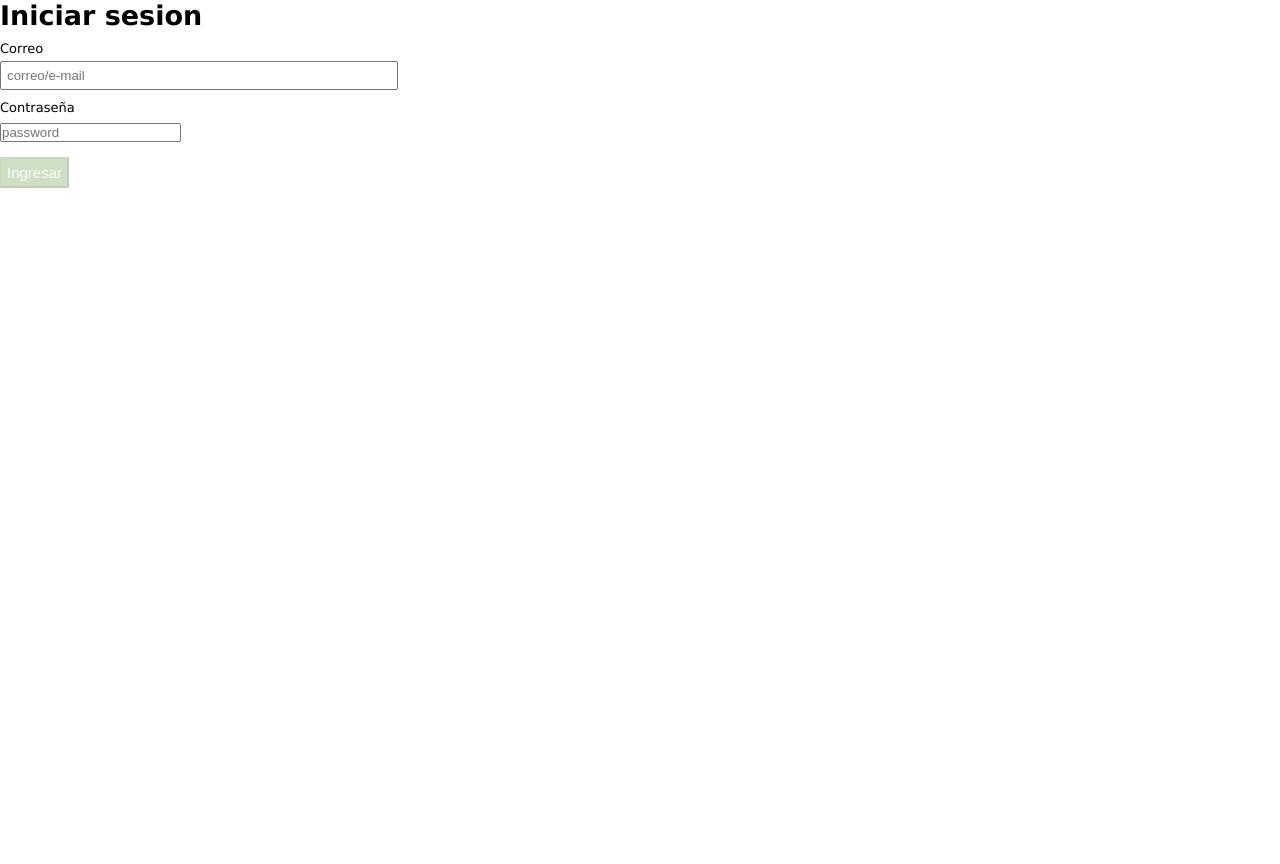
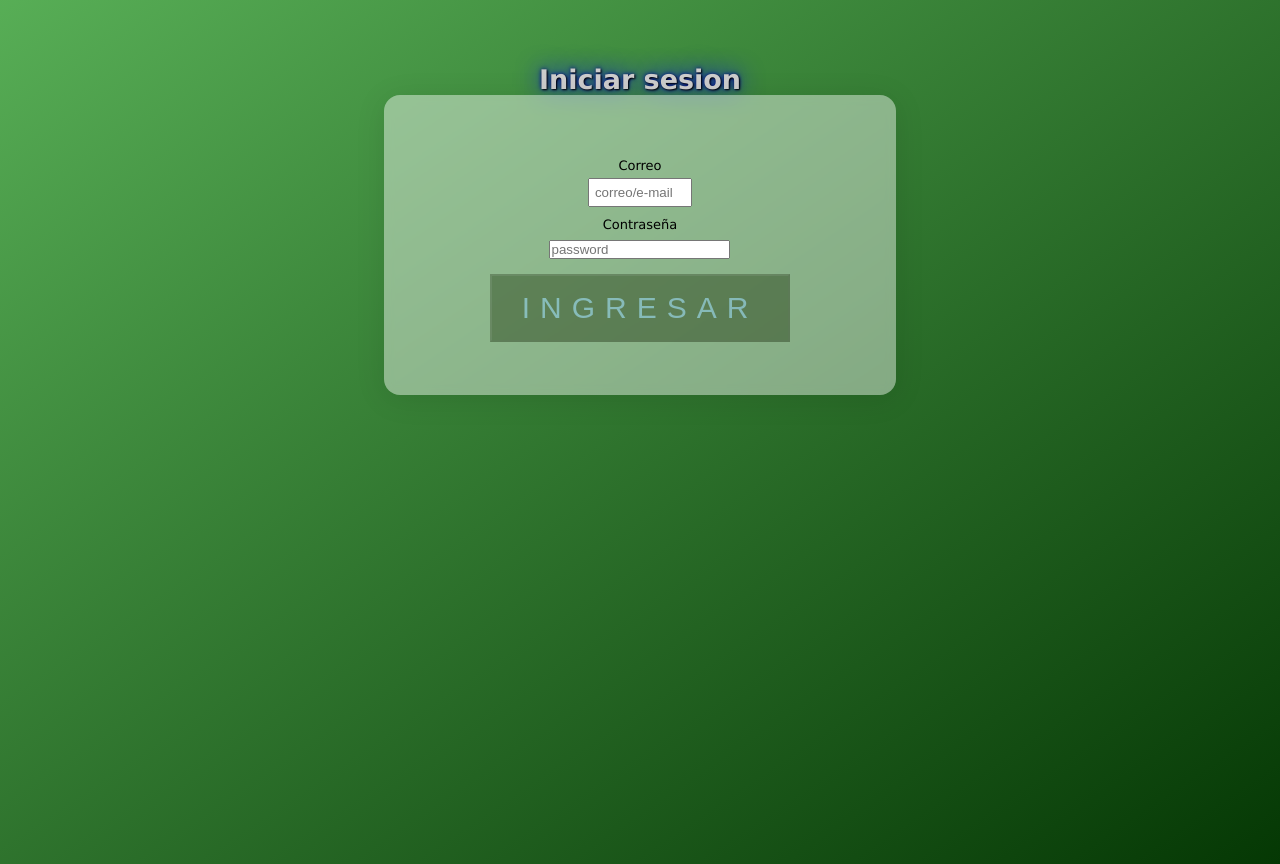
Before and after one commit to mahNugga/webapp, an Angular app: page / in a window 1280 px wide. Before the commit the page ends 800 px from the top, so only its background shows below. Built offline with nearby package versions, Linux system fonts and the light colour scheme.

Commit message:
menos feo

```diff
--- a/src/app/app.module.ts
+++ b/src/app/app.module.ts
@@ -22,6 +22,8 @@ import { EntradaEmpleadoComponent } from './entrada-empleado/entrada-empleado.co
 import { CabEmpleadoComponent } from './cab-empleado/cab-empleado.component';
 import { EntradaClienteComponent } from './entrada-cliente/entrada-cliente.component';
 import { CabClienteComponent } from './cab-cliente/cab-cliente.component';
+import { EntradaPrincipalComponent } from './entrada-principal/entrada-principal.component';
+import { CabMainComponent } from './cab-main/cab-main.component';
 
 @NgModule({
   declarations: [
@@ -41,7 +43,9 @@ import { CabClienteComponent } from './cab-cliente/cab-cliente.component';
     EntradaEmpleadoComponent,
     CabEmpleadoComponent,
     EntradaClienteComponent,
-    CabClienteComponent
+    CabClienteComponent,
+    EntradaPrincipalComponent,
+    CabMainComponent
   ],
   imports: [
     BrowserModule,
--- /dev/null
+++ b/src/app/cab-main/cab-main.component.html
@@ -0,0 +1 @@
+<p>cab-main works!</p>
--- /dev/null
+++ b/src/app/cab-main/cab-main.component.ts
@@ -0,0 +1,15 @@
+import { Component, OnInit } from '@angular/core';
+
+@Component({
+  selector: 'app-cab-main',
+  templateUrl: './cab-main.component.html',
+  styleUrls: ['./cab-main.component.scss']
+})
+export class CabMainComponent implements OnInit {
+
+  constructor() { }
+
+  ngOnInit(): void {
+  }
+
+}
--- /dev/null
+++ b/src/app/entrada-principal/entrada-principal.component.html
@@ -0,0 +1 @@
+<p>entrada-principal works!</p>
--- /dev/null
+++ b/src/app/entrada-principal/entrada-principal.component.ts
@@ -0,0 +1,15 @@
+import { Component, OnInit } from '@angular/core';
+
+@Component({
+  selector: 'app-entrada-principal',
+  templateUrl: './entrada-principal.component.html',
+  styleUrls: ['./entrada-principal.component.scss']
+})
+export class EntradaPrincipalComponent implements OnInit {
+
+  constructor() { }
+
+  ngOnInit(): void {
+  }
+
+}
--- a/src/app/login/login.component.html
+++ b/src/app/login/login.component.html
@@ -1,6 +1,11 @@
 
-<div class="principalglobal">
-    <h2>{{titulo}}</h2>
+<div class="principallogin">
+    <h2 style="color: #ccc;">{{titulo}}</h2>
+        <!-- <input type="submit" value="Ingresar" [disabled]="!ingresoForm.form.valid"
+
+        /> -->
+        <div class="buddy">
+
             <form #ingresoForm="ngForm" (ngSubmit)="ingresar(ingresoForm)">
                 <p>
                     <label for="correo">Correo</label>
@@ -8,7 +13,7 @@
                     #correo="ngModel"[(ngModel)]="usuario.correo"
                      placeholder="correo/e-mail" required/>
                      <span *ngIf="correo.touched && !correo.valid">
-                El correo debe ser valido!
+                        <strong>correo debe ser valido!</strong>
                      </span>
 
                 </p>
@@ -18,9 +23,18 @@
                      #password="ngModel"[(ngModel)]="usuario.password"
                      placeholder="password" required/>
                      <span *ngIf="password.touched && !password.valid">
-                Debe ingresar una contraseña!
+                        <strong>ingresar una contraseña!</strong>
                      </span>
                 </p>
-        <input type="submit" value="Ingresar" [disabled]="!ingresoForm.form.valid"/>
+            <button type="submit" class="PCbtn" [disabled]="!(ingresoForm.form.valid)">
+                <span></span>
+                <span></span>
+                <span></span>
+                <span></span>
+                Ingresar
+            </button>
         </form>
         </div>
+
+
+</div>
--- a/src/assets/css/style.css
+++ b/src/assets/css/style.css
@@ -127,11 +127,123 @@ form input[type="submit"]:hover{
 
 }
 
-form input[disabled]{
+form input[disabled],
+form button[disabled]{
     opacity: 0.4;
     cursor: not-allowed;
 }
 
+/* Seccion pro can*/
+:root{
+    --bg-color: #044903;
+    --primary-color: #81c6ff;
+    --secondary-color: #9dc0df;
+}
+/*botones pro can login*/
+    /*contenedor pro can*/
+.buddy{
+    display: flex;
+    justify-content: center;
+    align-items: center;
+    background: var(--bg-color);
+    margin-left: 30%;
+    width: 40%;
+    min-height: 300px;
+    background:  rgba(255, 255, 255, 0.43);
+    border-radius: 16px;
+    box-shadow: 0 4px 30px rgba(0, 0, 0,0.1);
+    backdrop-filter: blur(5px);
+    -webkit-backdrop-filter: blur(5px);
+    border: 1px soli rgba(255, 255, 255, 0.3);
+}
+
+.buddy span{
+    display: block;
+    color: rgba(164, 85, 15, 0.85);
+}
+.principallogin{
+    padding-top: 5%;
+    background: var(--bg-color);
+    background-image: linear-gradient(to bottom right, rgba(143, 241, 141, 0.6),rgb(5, 56, 4));
+    min-height: 100vh;
+    text-align: center;
+}
+.principallogin h2{
+    color: white;
+    text-shadow: 1px 1px 2px black,
+    0 0 25px blue, 0 0 5px darkblue;
+}
+.PCbtn{
+    position: relative;
+    display: block;
+    padding: 15px 30px;
+    color: var(--primary-color);
+    background-color: #172f05;
+    text-transform: uppercase;
+    letter-spacing: 10px;
+    font-size: 30px;
+    overflow: hidden;
+    transition: 0.2s;
+}
+.PCbtn:hover{
+    color:white;
+    background: var(--primary-color);
+    box-shadow:
+    0 0 20px var(--primary-color), 0 0 80px var(--primary-color),
+    0 0 160px var(--primary-color), 0 0 320px var(--primary-color);
+}
+.PCbtn span{
+    position: absolute;
+    display: block;
+}
+.PCbtn span:nth-child(1){
+    top: 0;
+    transform: translateX(-115%);
+    width: 100%;
+    height: 4px;
+    background: linear-gradient(90deg, transparent, var(--primary-color));
+}
+
+.PCbtn:hover span:nth-child(1){
+    transform: translateX(100%);
+    transition: 1s;
+}
+.PCbtn span:nth-child(3){
+    bottom: 0;
+    transform: translateX(100%);
+    width: 100%;
+    height: 4px;
+    background: linear-gradient(270deg, transparent, var(--primary-color));
+}
+
+.PCbtn:hover span:nth-child(3){
+    transform: translateX(-115%);
+    transition: 1s 0.5s;
+}
+.PCbtn span:nth-child(2){
+    right:  0;
+    transform: translateY(-130%);
+    width: 4px;
+    height: 100%;
+    background: linear-gradient(180deg, transparent, var(--primary-color));
+}
+
+.PCbtn:hover span:nth-child(2){
+    transform: translateY(100%);
+    transition: 1s 0.25s;
+}
+
+.PCbtn span:nth-child(4){
+    left:   0;
+    transform: translateY(100%);
+    width: 4px;
+    height: 100%;
+    background: linear-gradient(360deg, transparent, var(--primary-color));
+}
+.PCbtn:hover span:nth-child(4){
+    transform: translateY(-130%);
+    transition: 1s 0.75s;
+}
 /* seccion errores*/
 
 .empleadoformErr{
```
Also changed, not shown: src/app/cab-main/cab-main.component.scss (added), src/app/entrada-principal/entrada-principal.component.scss (added), 2 other files (tests, documents, lock files or other folders). Lines whose indentation alone changed are shown as unchanged.
